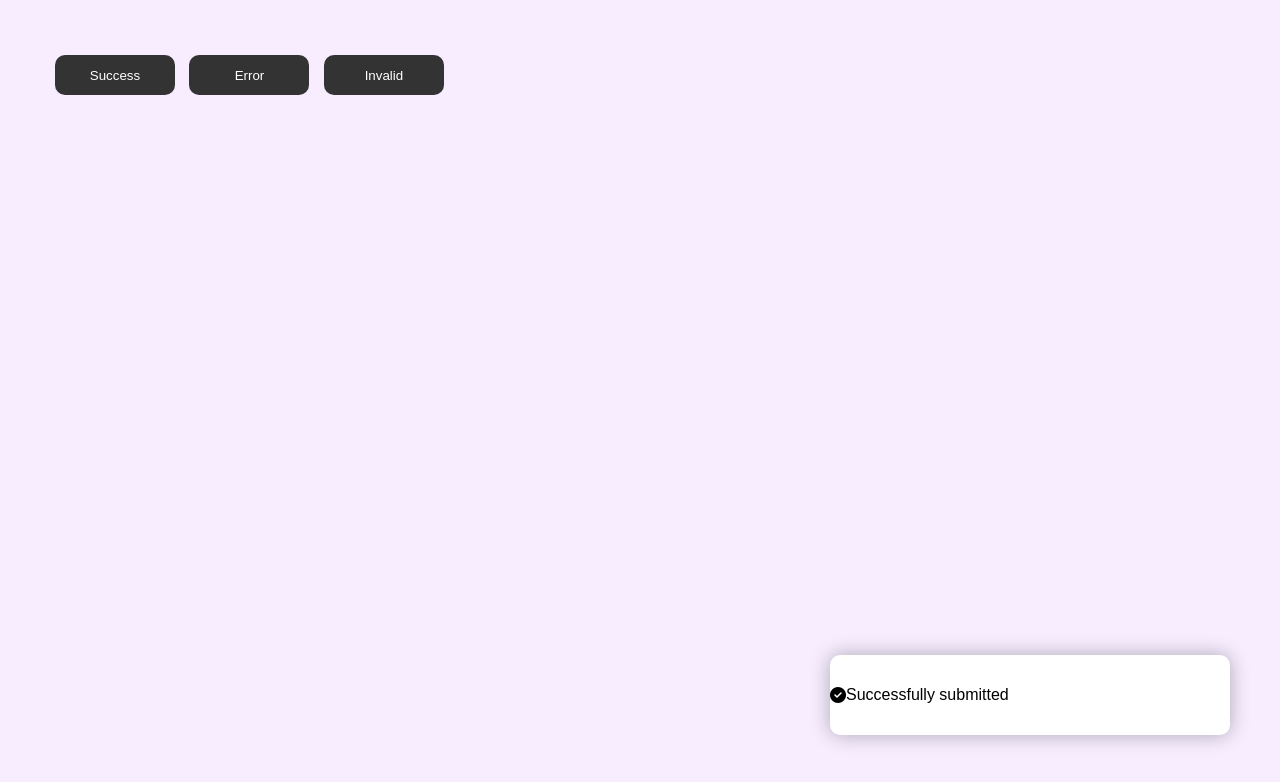
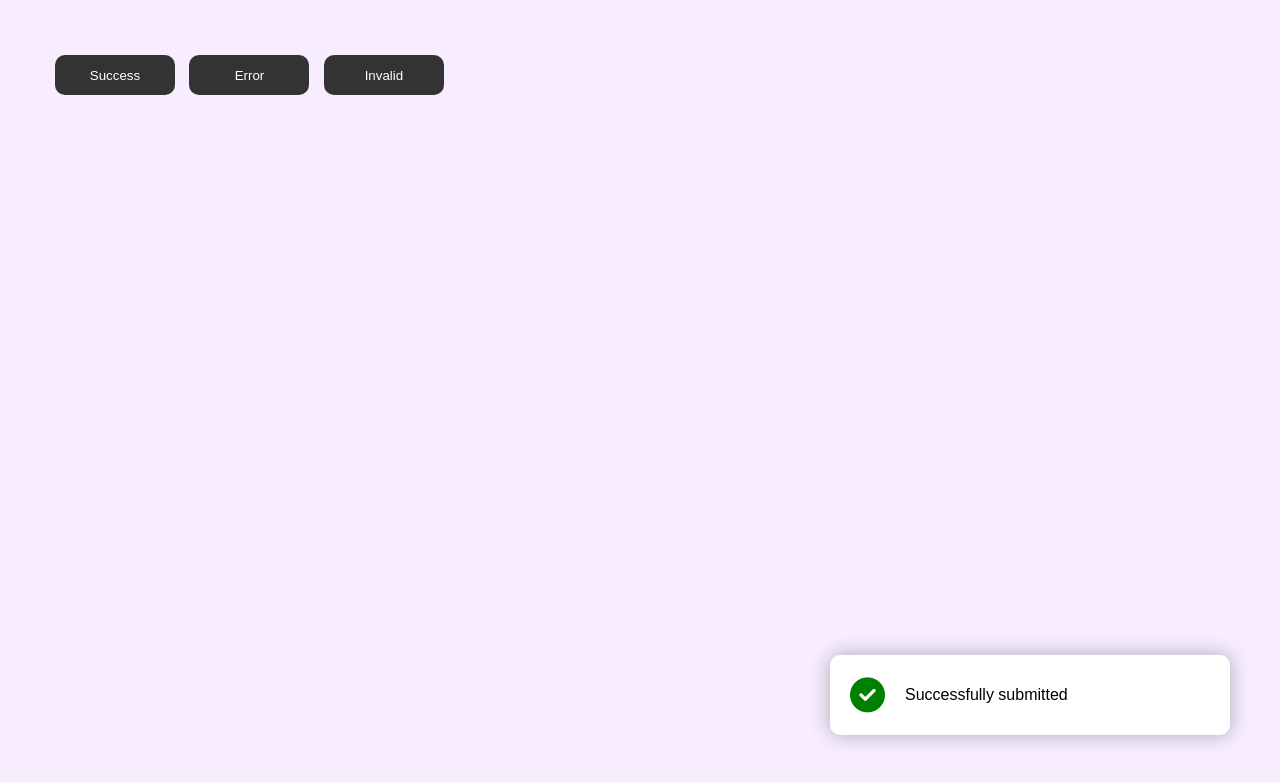
Before and after one commit to salinpaul94/Toast-Notification-or-Snack-Bar-For-Website, a plain HTML site: page version_01/index.html in a window 1280 px wide. Both pictures are taken after a click on the button "Success". Drawn offline with Linux system fonts and the light colour scheme.

Commit message:
styling toast i tag

```diff
--- a/version_01/style.css
+++ b/version_01/style.css
@@ -42,3 +42,8 @@ body{
   display: flex;
   align-items: center;
 }
+.toast i{
+  margin: 0 20px;
+  font-size: 35px;
+  color: green;
+}
```
